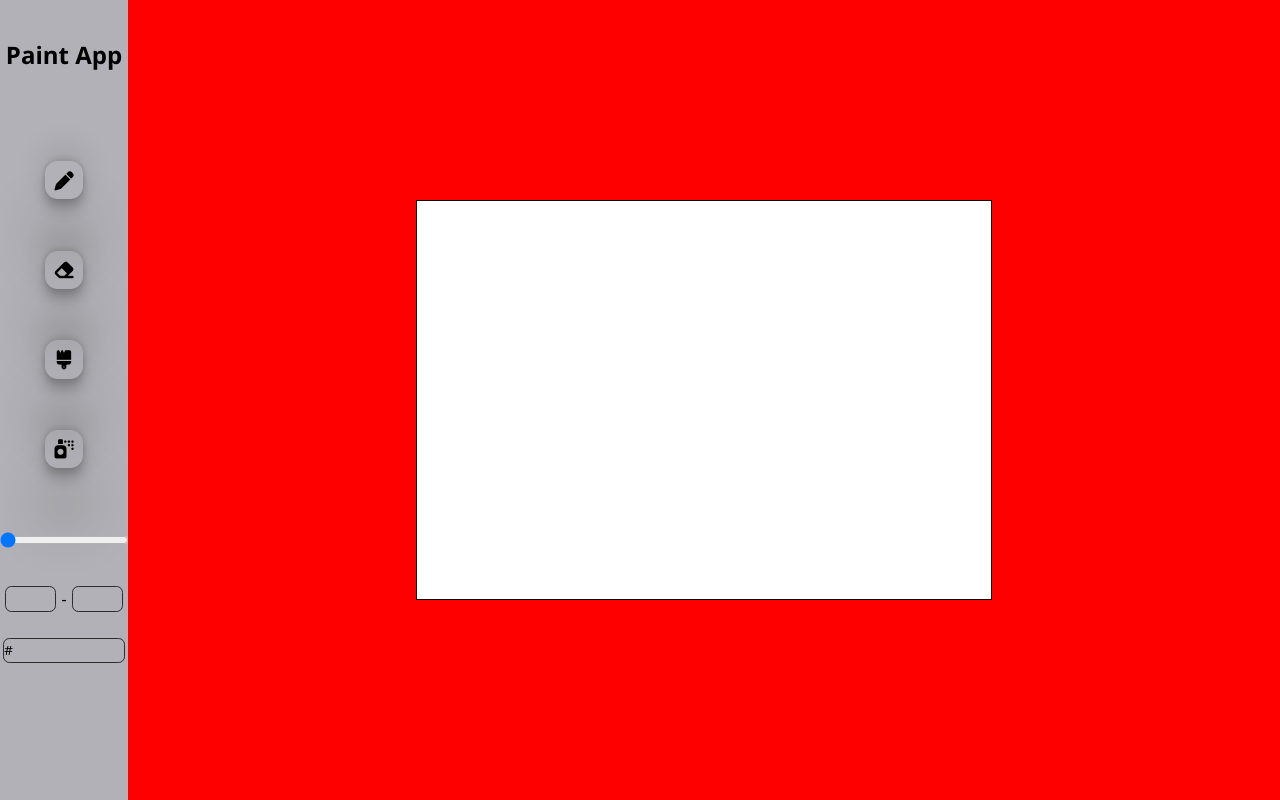
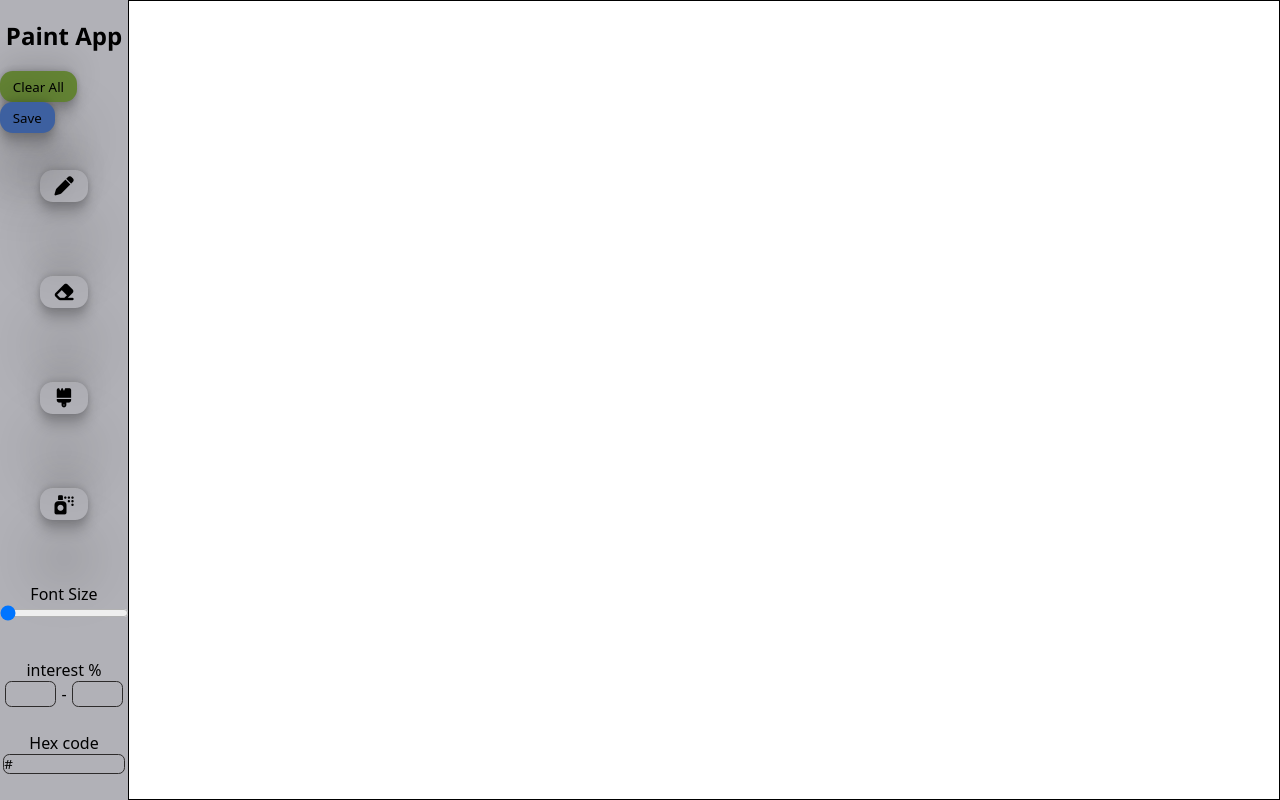
Before and after one commit to enjoseph/MVC_PaintApp, a plain HTML site: page index.html in a window 1280 px wide. Drawn offline with Linux system fonts and the light colour scheme.

Commit message:
Add Change Color And Clear Board Function

```diff
--- a/css/style.css
+++ b/css/style.css
@@ -21,18 +21,19 @@
     height: 100vh;
     background-color: rgb(177, 177, 183);
     align-items: center;
+    height: 100vh;
+}
+
+.tools h1 {
+    margin: 1.5vw 0;
+    font-family: 'Segoe UI', Tahoma, Geneva, Verdana, sans-serif;
+}
+
+.tools input[type="range"] {
+    margin: 0 0 3vw 0;
 
 }
 
-.tools h1 {
-    margin: 3vw 0 5vw 0 ;
-    font-family:'Segoe UI', Tahoma, Geneva, Verdana, sans-serif;
-}
-
-.tools input[type="range"] {
-    margin: 3vw 0 ;
-
-}
 
 .paintZone {
     width: 90%;
@@ -44,28 +45,32 @@
 
 
 #paint {
-    width: 50%;
-    height: 50%;
+    width: 100%;
+    height: 100%;
 }
 
 .btn {
     font-size: larger;
     border-radius: 1vw;
-    width: 3vw;
-    height: 3vw;
+    padding: 0.5vw 1vw;
     display: flex;
     align-items: center;
     justify-content: center;
     box-shadow: rgba(0, 0, 0, 0.25) 0px 54px 55px, rgba(0, 0, 0, 0.12) 0px -12px 30px, rgba(0, 0, 0, 0.12) 0px 4px 6px, rgba(0, 0, 0, 0.17) 0px 12px 13px, rgba(0, 0, 0, 0.09) 0px -3px 5px;
-    margin: 2vw 0 ;
     cursor: pointer;
-    transition: 0.6s ease-in-out;
+    transition: 0.6s;
 }
 
-
+.toolKit {
+    height: 90%;
+    display: flex;
+    flex-direction: column;
+    justify-content: space-around;
+}
 .dimensionPanel {
     display: flex;
     width: 100%;
+    flex-wrap: wrap;
     justify-content: space-evenly;
     height: max-content;
     align-items: center;
@@ -87,32 +92,56 @@ input:focus {
 
 input[type="number"]::-webkit-inner-spin-button,
 input[type="number"]::-webkit-outer-spin-button {
-  -webkit-appearance: none;
-  appearance: none;
-  margin: 0;
+    -webkit-appearance: none;
+    appearance: none;
+    margin: 0;
 }
 
 
 
-.btn:hover {
-    padding: 1.7vw;
-    transition: 0.6s ease-in-out;
 
-}
 
 
 .active {
     background-color: rgb(157, 157, 178);
     padding: 1.7vw;
-    transition: 0.6s ease-in-out;
+    transition: 0.6s;
 }
 
 
 #colorPalette {
     width: 95%;
-    margin: 2vw 0 ;
+    margin: 0 0 2vw 0;
     height: 2vw;
     border: 1px solid rgb(45, 43, 43);
     border-radius: 0.5vw;
     background-color: transparent;
 }
+
+.ClearAndSave button {
+    background-color: transparent;
+    border: none;
+    box-shadow: rgba(0, 0, 0, 0.25) 0px 54px 55px, rgba(0, 0, 0, 0.12) 0px -12px 30px, rgba(0, 0, 0, 0.12) 0px 4px 6px, rgba(0, 0, 0, 0.17) 0px 12px 13px, rgba(0, 0, 0, 0.09) 0px -3px 5px;
+    padding: 0.5vw 1vw;
+    border-radius: 1vw;
+    cursor: pointer;
+    transition: 0.6s;
+
+}
+
+
+.ClearAndSave button:first-child {
+    background-color: rgb(99, 131, 52);
+}
+
+.ClearAndSave {
+    cursor: default;
+}
+
+.ClearAndSave button:last-child {
+    background-color: rgb(61, 96, 160);
+}
+
+.ClearAndSave button:hover {
+    background-color: transparent ;
+}
--- a/index.html
+++ b/index.html
@@ -1,31 +1,45 @@
 <!DOCTYPE html>
 <html lang="en">
+
 <head>
     <meta charset="UTF-8">
     <meta name="viewport" content="width=device-width, initial-scale=1.0">
     <title>Document</title>
     <link rel="stylesheet" href="./css/style.css">
-    <link rel="stylesheet" href="https://cdnjs.cloudflare.com/ajax/libs/font-awesome/6.4.2/css/all.min.css" integrity="sha512-z3gLpd7yknf1YoNbCzqRKc4qyor8gaKU1qmn+CShxbuBusANI9QpRohGBreCFkKxLhei6S9CQXFEbbKuqLg0DA==" crossorigin="anonymous" referrerpolicy="no-referrer" />
+    <link rel="stylesheet" href="https://cdnjs.cloudflare.com/ajax/libs/font-awesome/6.4.2/css/all.min.css"
+        integrity="sha512-z3gLpd7yknf1YoNbCzqRKc4qyor8gaKU1qmn+CShxbuBusANI9QpRohGBreCFkKxLhei6S9CQXFEbbKuqLg0DA=="
+        crossorigin="anonymous" referrerpolicy="no-referrer" />
 </head>
+
 <body>
 
     <section class="app">
         <div class="tools">
             <h1>Paint App</h1>
-            <span id="penTool" class=" btn"><i class="fa-solid fa-pen"></i></span>
-            <span id="eraserTool" class=" btn"><i class="fa-solid fa-eraser"></i></span>
-            <span id="brushTool" class=" btn"><i class="fa-solid fa-brush"></i></span>
-            <span id="SprayTool" class=" btn"><i class="fa-solid fa-spray-can"></i></span>
+            <div class="ClearAndSave">
+            <button id="clearAll">Clear All</button>
+            <button id="Save">Save</button>
+            </div>
+            <div class="toolKit">
+                <span id="penTool" class=" btn"><i class="fa-solid fa-pen"></i></span>
+            <span id="eraserTool" class="btn"><i class="fa-solid fa-eraser"></i></span>
+            <span id="brushTool" class="btn"><i class="fa-solid fa-brush"></i></span>
+            <span id="SprayTool" class="btn"><i class="fa-solid fa-spray-can"></i></span>
+            </div>
 
+            <p style="width: 100%; text-align: center; margin-top: 2vw;">Font Size </p>
 
             <input id="strokeWidth" type="range" value="1" min="1" max="20">
 
 
-            <div class="dimensionPanel">
-                <input type="number">-
-                <input type="number">
+            <div class="dimensionPanel ">
+                <p style="width: 100%; text-align: center;">interest %</p>
+                <input class="dimensionWidth"   type="number">-
+                <input class="dimensionHeight"     type="number">
             </div>
-            <input id="colorPalette" type="text" value="#" min="4" max="7">
+
+            <p style="width: 100%; text-align: center; margin-top: 2vw;">Hex code </p>
+            <input  id="colorPalette" type="text" value="#" minlength="4" maxlength="7">
 
 
 
@@ -33,11 +47,12 @@
         </div>
 
         <div class="paintZone">
-            <canvas id="paint"   style="border: 1px solid black; background-color: #ffffff;" ></canvas>
+            <canvas id="paint" style="border: 1px solid black; background-color: #ffffff;"></canvas>
         </div>
     </section>
 
 
     <script type="module" src="./js/index.js"></script>
 </body>
+
 </html>
--- a/js/paintController.js
+++ b/js/paintController.js
@@ -7,13 +7,13 @@ export default class Controller {
 
 
     init() {
-      this.view.onDrawing(this.model.drawing.bind(this) ,this.view.ctx , this.model.eraserTool.bind(this));
+      this.view.onDrawing(this.model.drawing.bind(this) ,this.view.ctx , this.model.eraserTool.bind(this) , this.view.colorPalette);
       this.view.onStartDrawing(this.model.startDraw.bind(this) ,this.view.ctx , this.view.strokeWidth);
       this.view.onStopDrawing(this.model.stopDraw.bind(this) ,this.view.ctx );
       this.view.onLeaveBorder(this.model.leaveBorder.bind(this) ,this.view.ctx);
       // this.view.onEraserTool(this.model.eraserTool.bind(this) , this.view.ctx ,this.view.canvas)
       this.view.onToolKit(this.model.changeToolkit.bind(this));
-
+      this.view.onRemoveAll(this.model.removeAll.bind(this) );
      // , this.helperOnDrawing.bind(this)
     //
 
--- a/js/paintModel.js
+++ b/js/paintModel.js
@@ -7,13 +7,15 @@ export default class Model {
     // console.log(this.selectedTool);
   }
 
-  drawing(e, ctx, callBack )  {
+  drawing(e, ctx, callBack , colorPalette)  {
     if (!this.isDrawing) return;
     console.log('drawing ' + this.selectedTool);
-    if(this.selectedTool === undefined) alert('Bir Tool Secin')
+    if(this.selectedTool === undefined) this.selectedTool = "penTool"
     if ( this.selectedTool === "penTool") {
+      ctx.strokeStyle = colorPalette.value && colorPalette.value.length > 1 ? `${colorPalette.value}` : "#000000";
+      // ctx.strokeStyle = `${colorPalette.value}`;
+    console.log( colorPalette.value);
       ctx.lineTo(e.offsetX, e.offsetY);
-    ctx.strokeStyle = "#000000";
       ctx.stroke();
     } else if( this.selectedTool === "eraserTool" ){
       callBack(e, ctx);
@@ -48,4 +50,12 @@ export default class Model {
     this.selectedTool = callback
     console.log( callback);
   }
+
+
+  removeAll (ctx , canvas) {
+    ctx.clearRect(0, 0,  canvas.width , canvas.height);
+
+  }
+
+
 }
--- a/js/paintView.js
+++ b/js/paintView.js
@@ -7,11 +7,49 @@ export default class View {
     this.strokeWidth = document.getElementById("strokeWidth");
     this.eraserTool = document.getElementById("eraserTool");
     this.btns = document.querySelectorAll(".btn");
-    this.colorPalette = document.getElementById("colorPalette")
+    this.colorPalette = document.getElementById("colorPalette");
+    this.dimensionCanvasWidth = document.querySelector(".dimensionWidth");
+    this.dimensionCanvasHeight = document.querySelector(".dimensionHeight");
+    this.clearAll = document.querySelector("#clearAll");
+
     window.addEventListener("load", () => {
       this.canvas.width = this.canvas.offsetWidth;
       this.canvas.height = this.canvas.offsetHeight;
     });
+
+    this.colorPaletteValue = "#";
+
+    this.colorPalette.addEventListener("input", () => {
+      if (this.colorPalette.value.charAt(0) == !"#")
+        this.colorPalette.value = "#";
+      if (/[^\#ABCDEF013456789]/.test(this.colorPalette.value.toUpperCase())) {
+        this.colorPalette.value = this.colorPalette.value.slice(0, -1)
+      }
+      this.colorPaletteValue += this.colorPalette.value;
+    });
+
+
+    this.dimensionCanvasWidth.addEventListener("input", () => {
+
+        if(this.dimensionCanvasWidth.value === "" ||  this.dimensionCanvasWidth.value > 100) this.canvas.style.width = "100%"
+        this.canvas.style.width =  `${this.dimensionCanvasWidth.value}%`
+        console.log(`${this.dimensionCanvasWidth.value} + %`);
+    })
+
+    this.dimensionCanvasHeight.addEventListener("input", () => {
+        if(this.dimensionCanvasHeight.value === "" || this.dimensionCanvasHeight.value> 100) this.canvas.style.height = "100%"
+        this.canvas.style.height =  `${this.dimensionCanvasHeight.value}%`
+        console.log(dimensionCanvasHeight.value);
+    })
+    console.log(this.canvas);
+
+  }
+
+
+  onRemoveAll(callBack) {
+    this.clearAll.addEventListener("click", () =>  {
+        callBack(this.ctx , this.canvas);
+    })
   }
 
   onStartDrawing(callback, ctx, strokeWidth) {
@@ -38,22 +76,19 @@ export default class View {
     });
   }
 
-  onToolKit(callBack , helper) {
+  onToolKit(callBack, helper) {
     this.btns.forEach((btn) => {
       btn.addEventListener("click", () => {
-
         this.btnId = btn.id;
 
         this.btns.forEach((otherBtn) => {
           otherBtn.classList.remove("active");
         });
         btn.classList.add("active");
-        callBack(btn.id)
+        callBack(btn.id);
 
         // callBack(this.btnId ,helper);
-
       });
     });
   }
-
 }
```
